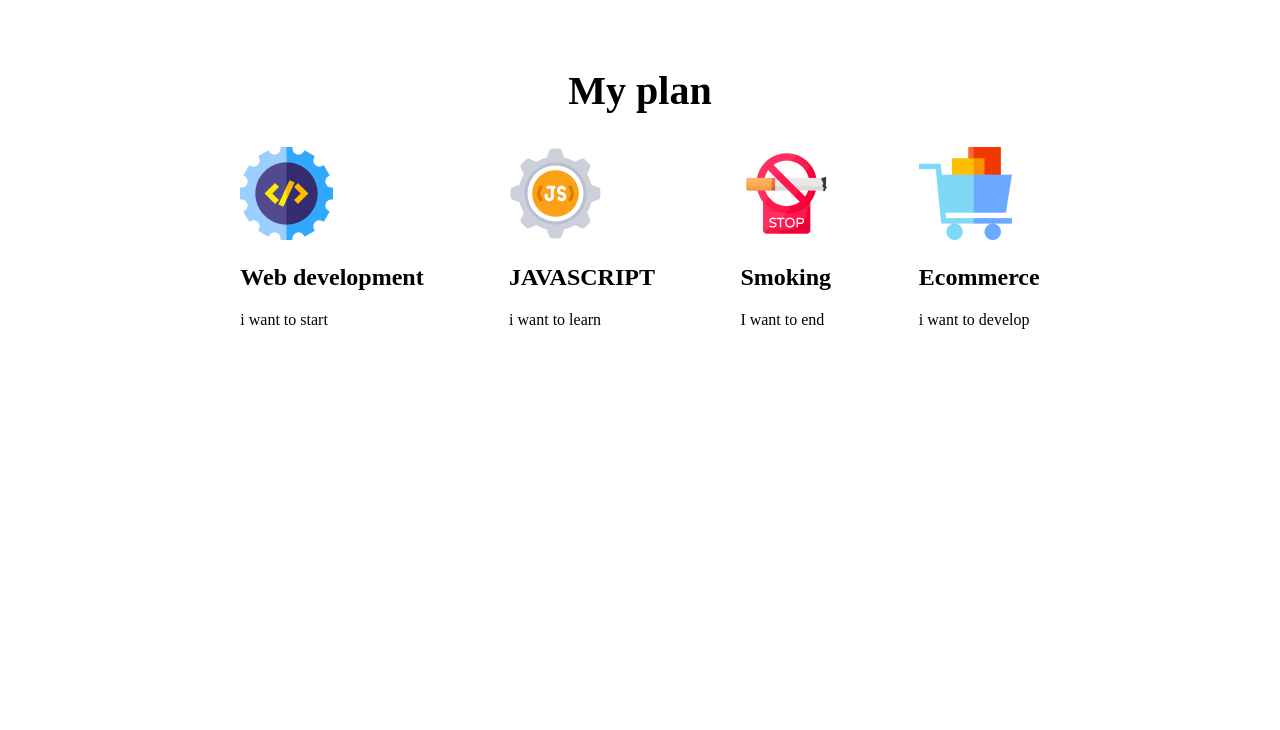
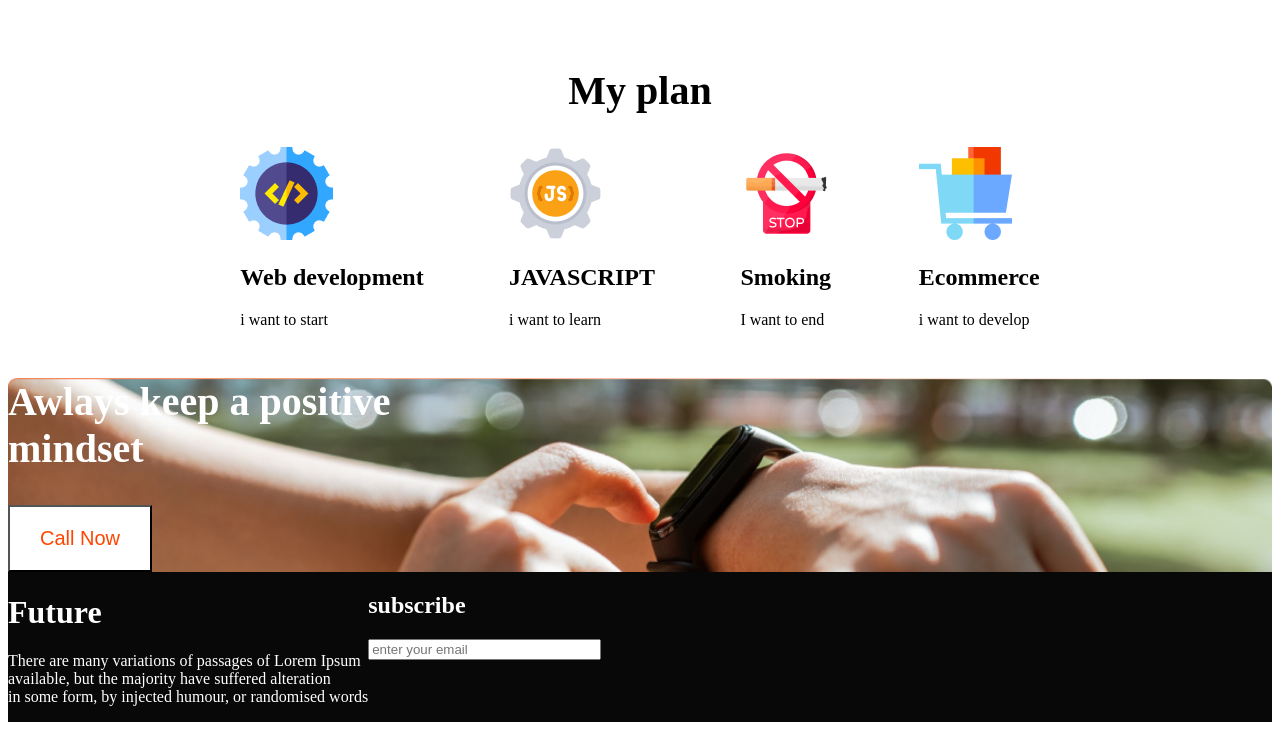
Before and after one commit to Anonshell/new-year-mission, a plain HTML site: page index.html in a window 1280 px wide. Shown: the part 1613-2343 px from the top of the page. Before the commit the page ends 1966 px from the top, so only its background shows below. Drawn offline with Linux system fonts and the light colour scheme.

Commit message:
last updated

```diff
--- a/index.html
+++ b/index.html
@@ -76,7 +76,8 @@
 
             <h1>My plan</h1>
 
-          <div class="container3rd">  <div><img src="/images/icons/web.png" alt="">
+            <div class="container3rd">
+                <div><img src="/images/icons/web.png" alt="">
                     <h2>Web development</h2>
                     <p>i want to start</p>
                 </div>
@@ -92,14 +93,44 @@
                 <div><img src="/images/icons/ecom.png" alt="">
                     <h2>Ecommerce</h2>
                     i want to develop
-        </div></div>
+                </div>
+            </div>
+
+
+        </section>
+
+        <section class="bg">
+
+            <h1>Awlays keep a positive <br> mindset</h1>
+            <button>Call Now</button>
 
 
         </section>
 
 
     </main>
+    <footer>
 
+
+        <div class="blackw">
+            <div class="cont4">
+                <div>
+                    <h1>Future</h1>
+                    <p>There are many variations of passages of Lorem Ipsum <br> available, but the majority have
+                        suffered alteration <br> in some form, by injected humour, or randomised words</p>
+                </div>
+                <div>
+                    <h2>subscribe</h2>
+                    <input type="text" placeholder="enter your email" size="26px">
+
+
+
+                </div>
+            </div>
+        </div>
+
+
+    </footer>
 
 </body>
 
--- a/style.css
+++ b/style.css
@@ -54,3 +54,35 @@
   width: 70%;
   margin: auto;
 }
+
+.bg {
+  background-image: url("./images/watch.png"), url("./images/gradient2.png");
+  background-repeat: no-repeat;
+  background-size: cover;
+}
+
+.bg h1 {
+  font-family: "Work Sans";
+  font-style: normal;
+  font-weight: 700;
+  font-size: 40px;
+  color: white;
+}
+
+.bg button {
+  background-color: white;
+  color: orangered;
+
+  padding: 20px 30px;
+  font-size: 20px;
+}
+.cont4 {
+  display: flex;
+}
+
+.blackw {
+  background-color: rgb(8, 8, 8);
+  color: white;
+
+
+}
```
Lines whose indentation alone changed are shown as unchanged.
